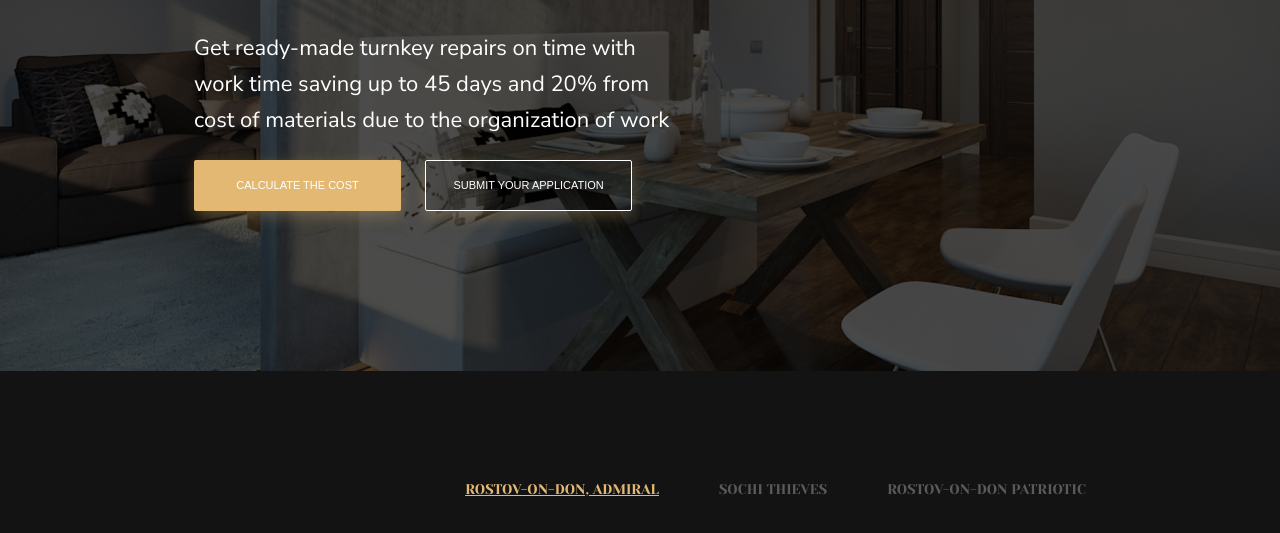
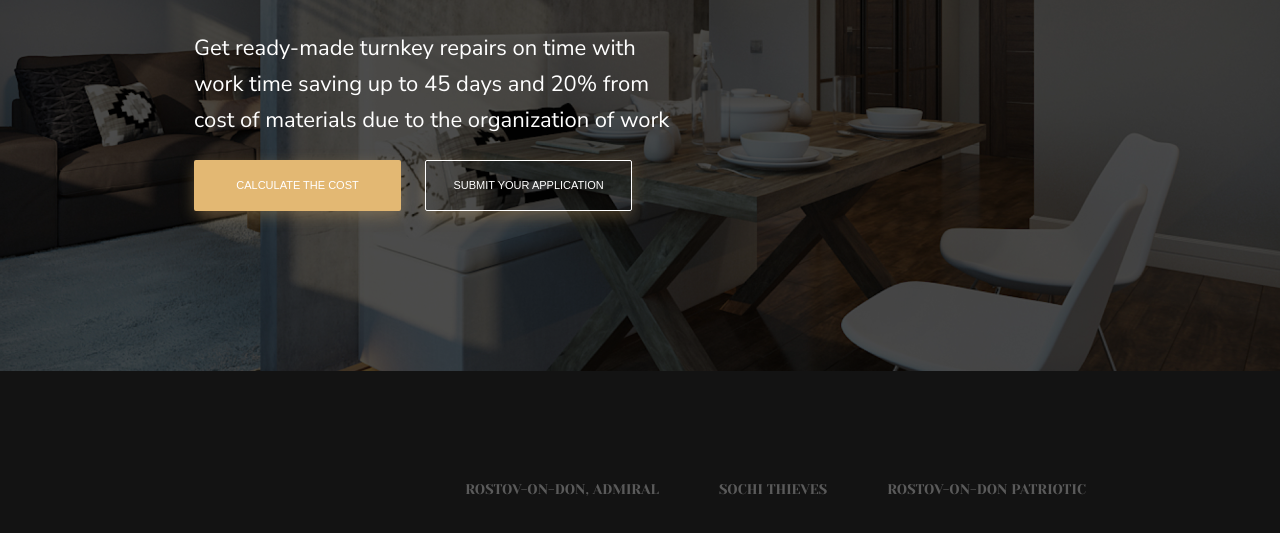
Before and after one commit to IVAN7922/Design-maket-desktop, a plain HTML site: page index.html in a window 1280 px wide. Shown: the part 419-952 px from the top of the page. Drawn offline with Linux system fonts and the light colour scheme.

Commit message:
Update index.html

```diff
--- a/index.html
+++ b/index.html
@@ -60,7 +60,7 @@
             <div class="container project-container">
                 <nav>
                     <ul class="navigation-progect">
-                        <li class="progect-navigation__item left_item"><a href="#">Rostov-on-Don, Admiral</a></li>
+                        <li class="progect-navigation__item"><a href="#">Rostov-on-Don, Admiral</a></li>
                         <li class="progect-navigation__item"><a href="#">Sochi Thieves</a></li>
                         <li class="progect-navigation__item"><a href="#">Rostov-on-Don Patriotic</a></li>
                     </ul>
```
